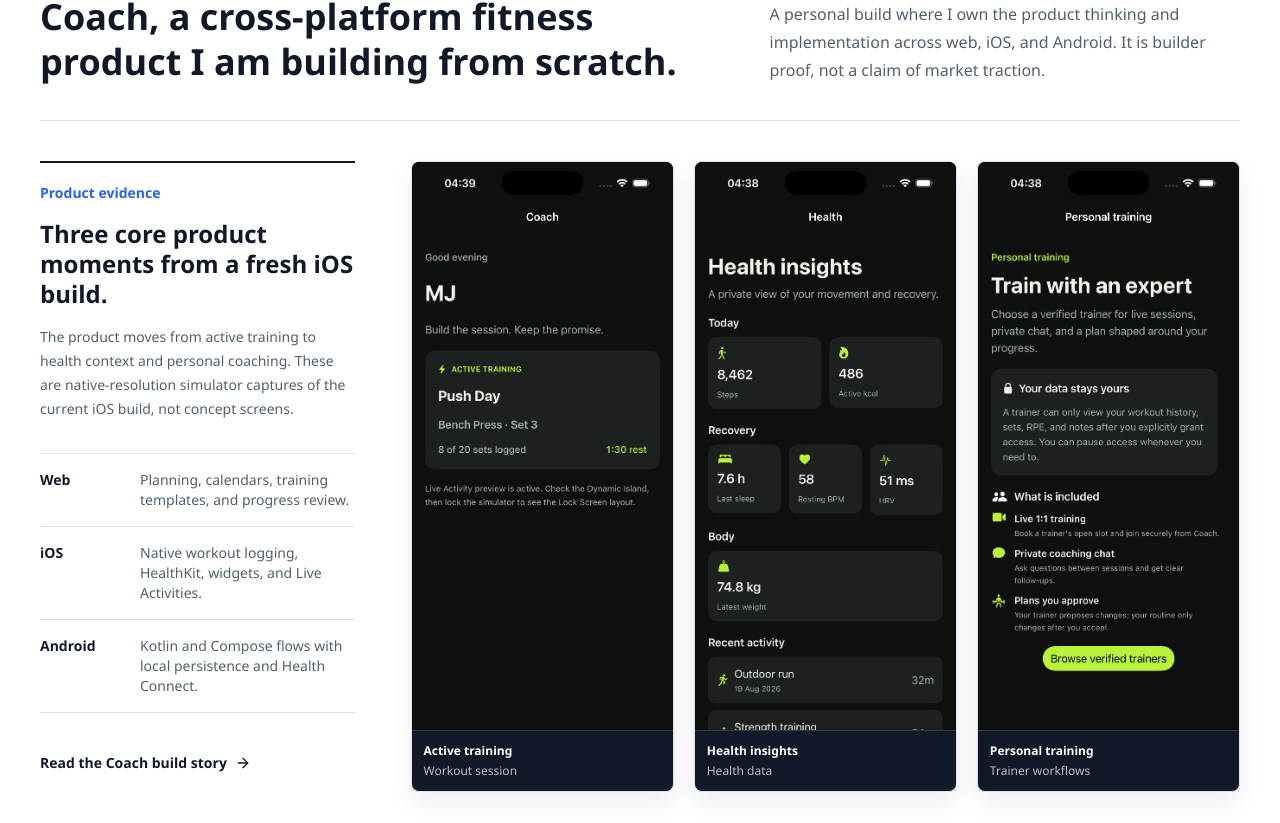
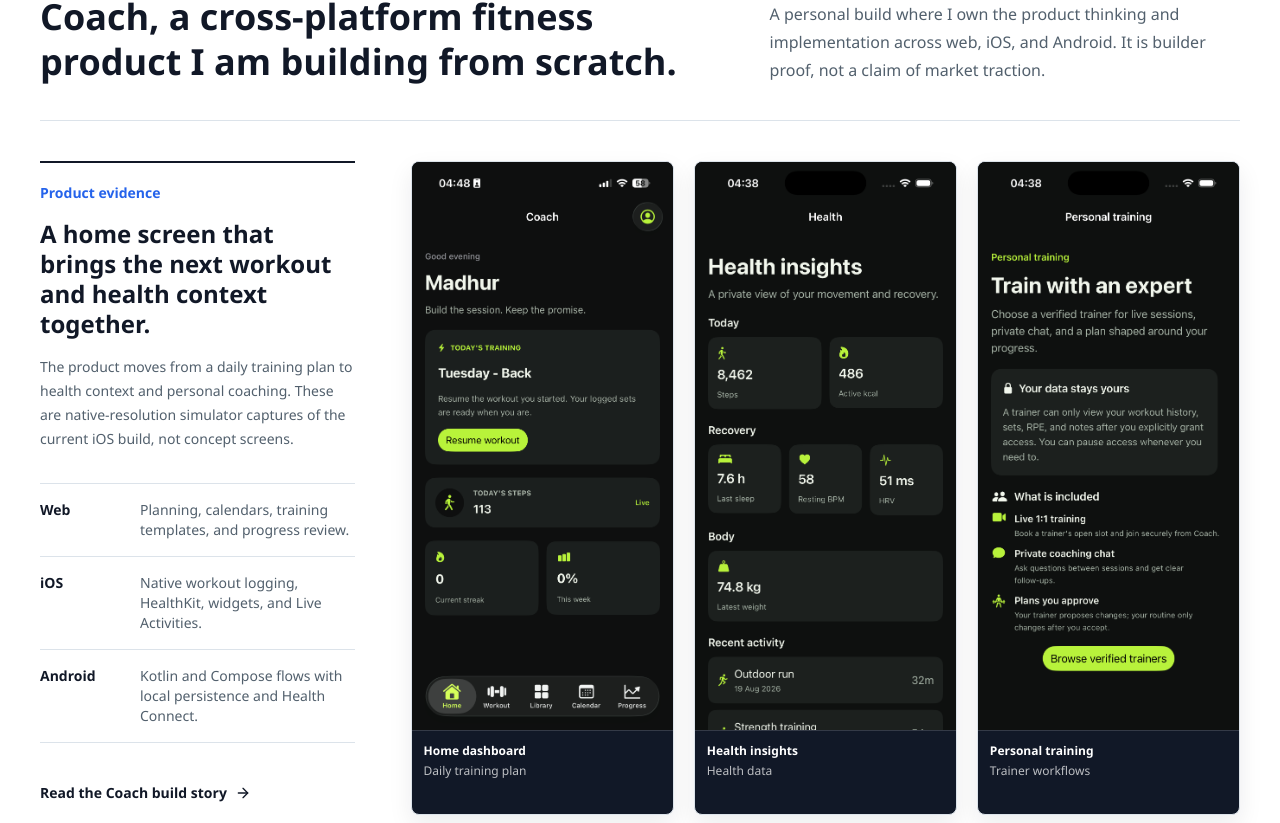
Before and after one commit to madhur0299/product-portfolio, a Next.js app: page / in a window 1280 px wide. Shown: the part 4617-5440 px from the top of the page. Built offline with nearby package versions, Linux system fonts and the light colour scheme.

Commit message:
Feature Coach home dashboard

```diff
--- a/src/app/page.tsx
+++ b/src/app/page.tsx
@@ -121,8 +121,8 @@
             <div className="mt-10 grid gap-10 lg:grid-cols-[minmax(15rem,0.55fr)_minmax(0,1.45fr)] lg:gap-14">
               <div className="border-t-2 border-foreground pt-5">
                 <p className="text-sm font-semibold text-accent">Product evidence</p>
-                <h3 className="mt-4 max-w-sm text-2xl font-semibold leading-tight">Three core product moments from a fresh iOS build.</h3>
-                <p className="mt-4 max-w-md text-sm leading-6 text-muted">The product moves from active training to health context and personal coaching. These are native-resolution simulator captures of the current iOS build, not concept screens.</p>
+                <h3 className="mt-4 max-w-sm text-2xl font-semibold leading-tight">A home screen that brings the next workout and health context together.</h3>
+                <p className="mt-4 max-w-md text-sm leading-6 text-muted">The product moves from a daily training plan to health context and personal coaching. These are native-resolution simulator captures of the current iOS build, not concept screens.</p>
                 <dl className="mt-8 border-y border-line text-sm">
                   <div className="grid grid-cols-[5.5rem_minmax(0,1fr)] gap-3 border-b border-line py-4"><dt className="font-semibold">Web</dt><dd className="text-muted">Planning, calendars, training templates, and progress review.</dd></div>
                   <div className="grid grid-cols-[5.5rem_minmax(0,1fr)] gap-3 border-b border-line py-4"><dt className="font-semibold">iOS</dt><dd className="text-muted">Native workout logging, HealthKit, widgets, and Live Activities.</dd></div>
--- a/src/app/work/[slug]/page.tsx
+++ b/src/app/work/[slug]/page.tsx
@@ -125,8 +125,8 @@
           <div className="mx-auto grid max-w-7xl gap-8 px-5 sm:px-8 lg:grid-cols-[minmax(16rem,0.7fr)_minmax(18rem,0.5fr)] lg:items-center lg:gap-16 lg:px-10">
             <div>
               <p className="text-sm font-semibold text-accent">Fresh iOS build</p>
-              <h2 className="mt-4 max-w-xl text-3xl font-semibold leading-tight text-balance sm:text-4xl">A training product for the moments before, during, and after a session.</h2>
-              <p className="mt-5 max-w-xl text-base leading-7 text-muted">This native-resolution simulator capture shows the active-training surface: the current plan, exercise, set progress, and recovery timer. It comes directly from a fresh Debug build of Coach.</p>
+              <h2 className="mt-4 max-w-xl text-3xl font-semibold leading-tight text-balance sm:text-4xl">A training product that begins with the next useful action.</h2>
+              <p className="mt-5 max-w-xl text-base leading-7 text-muted">This native-resolution home screen brings a daily workout, steps, streak, weekly progress, and the core product areas into one decision point. It comes directly from the current Coach iOS build.</p>
             </div>
             <figure className="mx-auto w-full max-w-sm overflow-hidden rounded-lg border border-line bg-foreground shadow-card">
               <Image src={coachScreens[0].src} alt={coachScreens[0].alt} width={1206} height={2622} quality={90} priority sizes="(min-width: 1024px) 380px, (min-width: 640px) 45vw, 86vw" className="h-auto w-full" />
--- a/src/data/portfolio.ts
+++ b/src/data/portfolio.ts
@@ -297,10 +297,10 @@
 
 export const coachScreens: CoachScreen[] = [
   {
-    src: "/images/coach/ios/active-training.png",
-    alt: "Coach iOS app showing an active Push Day session with Bench Press set progress and a rest timer",
-    label: "Active training",
-    detail: "Workout session",
+    src: "/images/coach/ios/home-dashboard.png",
+    alt: "Coach iOS home dashboard showing a Tuesday Back workout, steps, streak, weekly progress, and five primary navigation areas",
+    label: "Home dashboard",
+    detail: "Daily training plan",
   },
   {
     src: "/images/coach/ios/health-insights.png",
```
Also changed, not shown: public/images/coach/ios/home-dashboard.png (added).
